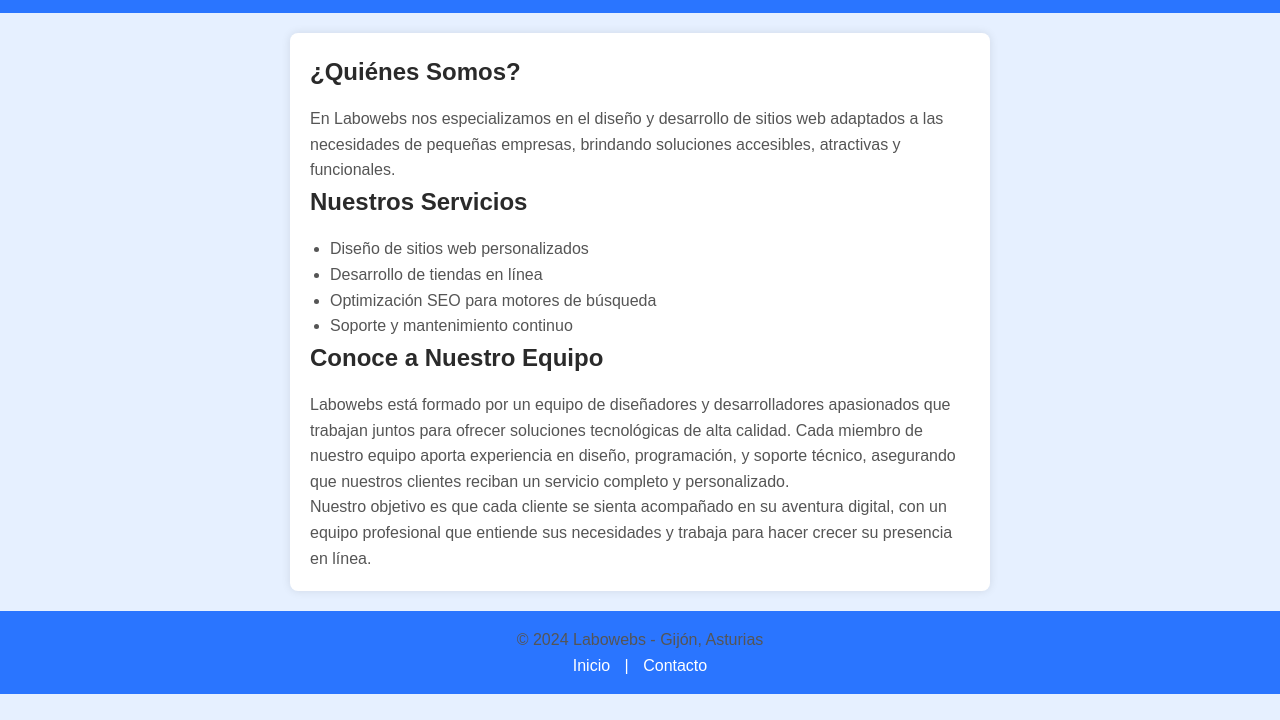
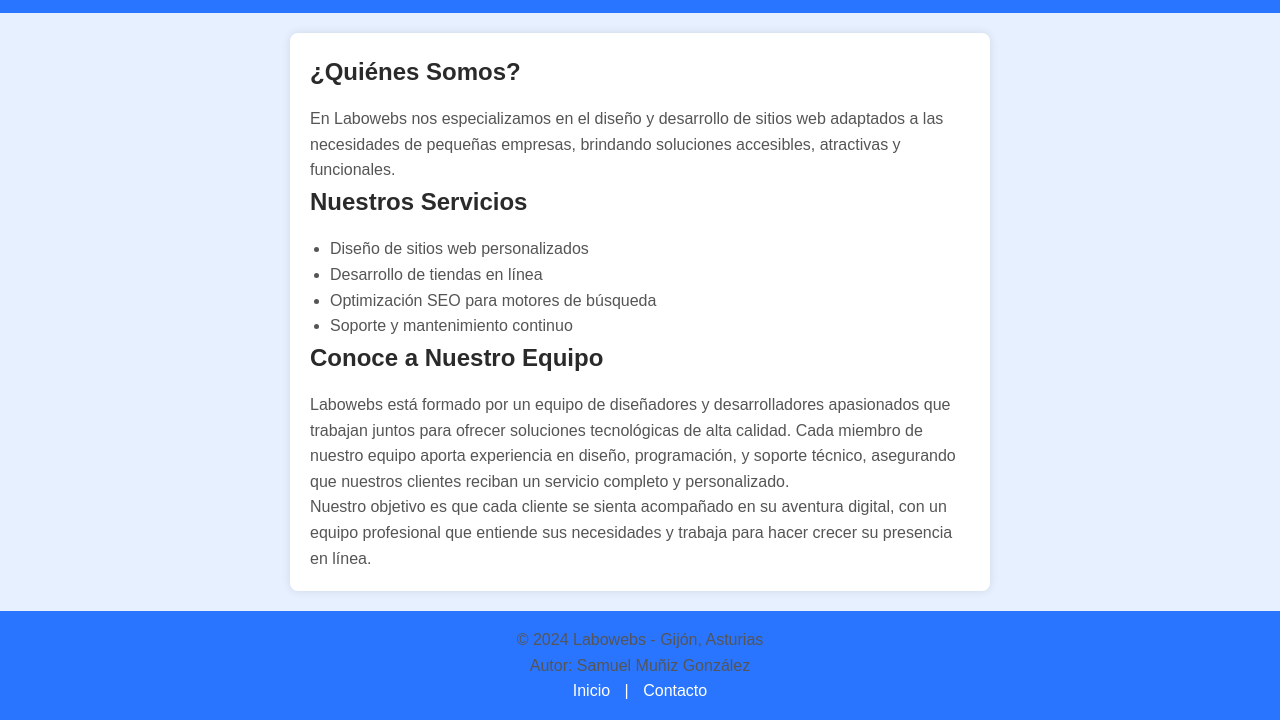
Before and after one commit to samuelmg922/labowes, a plain HTML site: page index.html in a window 1280 px wide. Shown: the part 96-816 px from the top of the page. Drawn offline with Linux system fonts and the light colour scheme.

Commit message:
añadido autor en index

```diff
--- a/index.html
+++ b/index.html
@@ -31,6 +31,7 @@
 
     <footer>
         <p>© 2024 Labowebs - Gijón, Asturias</p>
+        <p>Autor: Samuel Muñiz González</p>
         <nav>
             <a href="index.html">Inicio</a> | <a href="contacto.html">Contacto</a>
         </nav>
```
